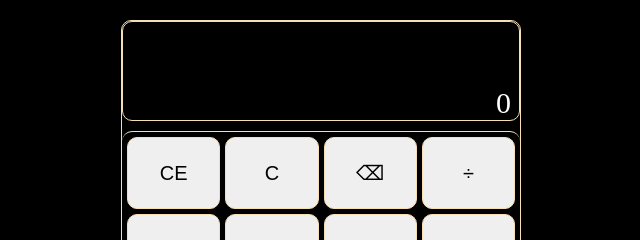
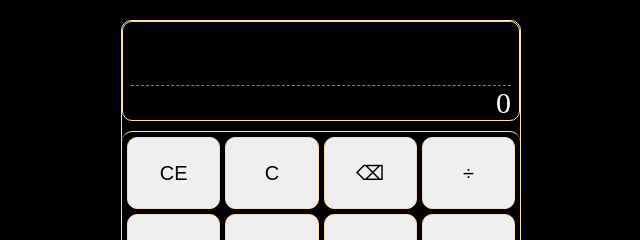
Before and after one commit to hencci/standard-calculator, a plain HTML site: page index.html in a window 1280 px wide. Shown: the top 240 px of the page, 319-959 px from the left. Drawn offline with Linux system fonts and the light colour scheme.

Commit message:
Added border the display screen

```diff
--- a/styles.css
+++ b/styles.css
@@ -60,3 +60,7 @@ body {
 .key:hover {
     box-shadow: 0px 0px 5px 5px gray;
 }
+
+.entry {
+    border-top: 1px dashed gray;
+}
```
